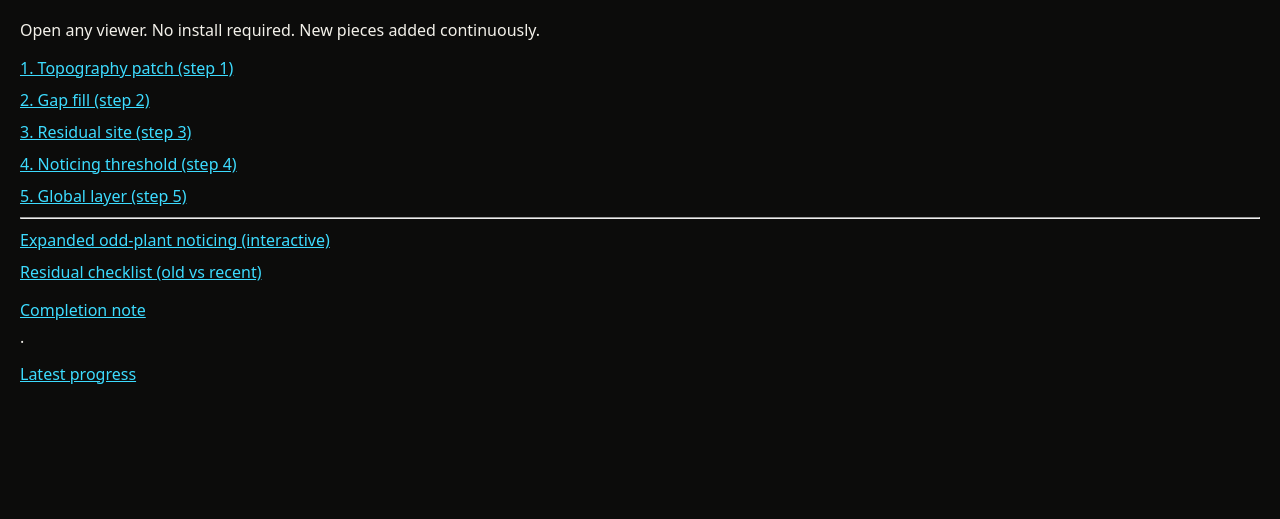
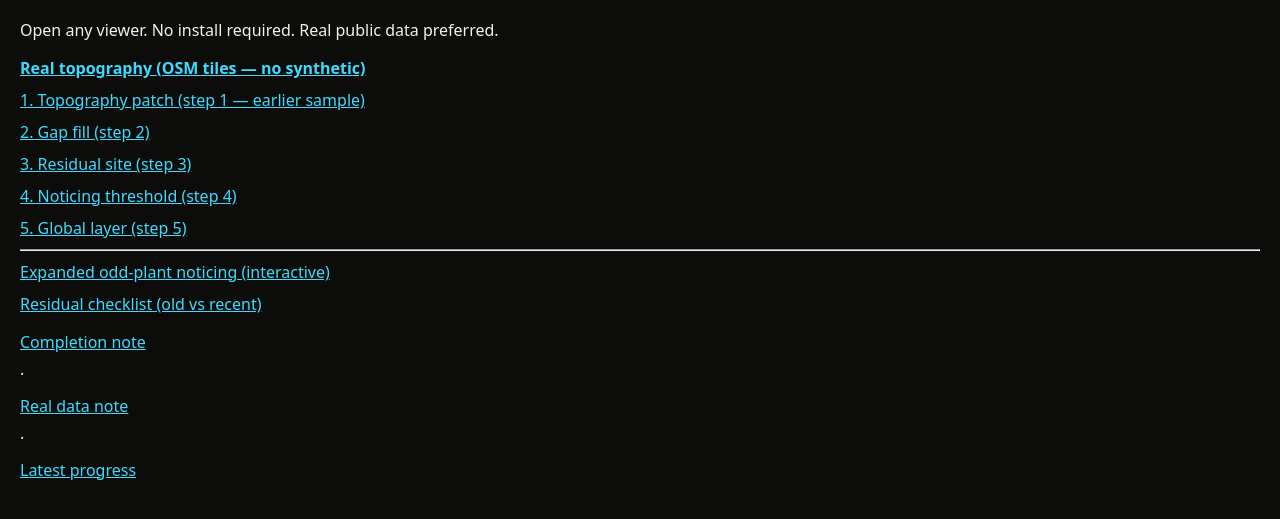
Before and after one commit to midnghtsapphire/revvel-hail, a plain HTML site: page docs/strata-mapping/index.html in a window 1280 px wide. Shown: the part 87-606 px from the top of the page. Drawn offline with Linux system fonts and the light colour scheme.

Commit message:
docs: link real-data topography viewer (OSM, no synthetic)

```diff
--- a/docs/strata-mapping/index.html
+++ b/docs/strata-mapping/index.html
@@ -10,8 +10,9 @@ a { color:#3DDCFF; display:block; margin:10px 0; }
 </head>
 <body>
 <h1>Strata / Global Mapping — Testable Tools</h1>
-<p>Open any viewer. No install required. New pieces added continuously.</p>
-<a href="viewers/topography-patch.html">1. Topography patch (step 1)</a>
+<p>Open any viewer. No install required. Real public data preferred.</p>
+<a href="viewers/real-topography.html"><strong>Real topography (OSM tiles — no synthetic)</strong></a>
+<a href="viewers/topography-patch.html">1. Topography patch (step 1 — earlier sample)</a>
 <a href="viewers/gap-fill-viewer.html">2. Gap fill (step 2)</a>
 <a href="viewers/residual-site.html">3. Residual site (step 3)</a>
 <a href="viewers/noticing-threshold.html">4. Noticing threshold (step 4)</a>
@@ -19,6 +20,6 @@ a { color:#3DDCFF; display:block; margin:10px 0; }
 <hr>
 <a href="viewers/noticing-plant-expanded.html">Expanded odd-plant noticing (interactive)</a>
 <a href="viewers/residual-checklist.html">Residual checklist (old vs recent)</a>
-<p><a href="COMPLETE.md">Completion note</a> · <a href="PROGRESS-NOW.md">Latest progress</a></p>
+<p><a href="COMPLETE.md">Completion note</a> · <a href="REAL-DATA.md">Real data note</a> · <a href="PROGRESS-NOW.md">Latest progress</a></p>
 </body>
 </html>
```
